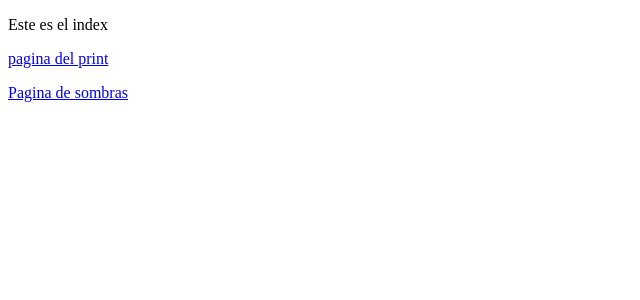
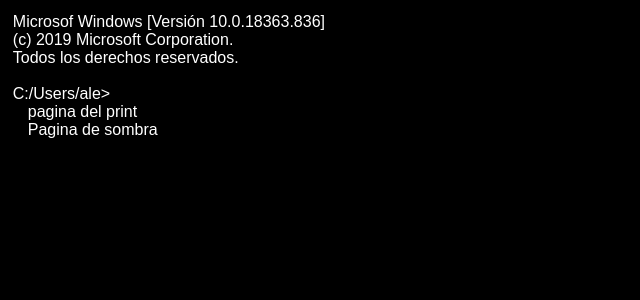
Before and after one commit to baydex2/NetArt, a Django app: page / in a window 1280 px wide. Shown: the top 300 px of the page, without its empty margins (0-640 px from the left). Run offline with Django 3.2, Linux system fonts and the light colour scheme.

Commit message:
Index terminado

```diff
--- a/static/css/sombras.css
+++ b/static/css/sombras.css
@@ -1,4 +1,4 @@
-{% load static %}
+
 *{
     padding: 0;
     margin: 0;
--- a/static/css/style.css
+++ b/static/css/style.css
@@ -0,0 +1,41 @@
+* {
+	margin: 0px;
+	padding: 0px;
+	box-sizing: border-box;
+}
+
+body, html {
+	font-family: 'Actor', sans-serif;
+	width: 100%;
+    height: 100%;
+    color: white;
+	overflow: hidden;
+}
+
+.consola{
+    position: relative;
+    width: 100%;
+    height: 100%;
+    background-color: black;
+    padding-left: 1%;
+    padding-top: 1%;
+}
+.contenido{
+    text-indent: 15px;
+}
+.print{
+    position: relative;
+    width: auto;
+    height: auto;
+    /* border-style: groove;
+    border-radius: 2px;
+    border-color: white; */
+}
+.sombras{
+    position: relative;
+    width: auto;
+    height: auto;
+    /* border-style: groove;
+    border-radius: 2px;
+    border-color: white; */
+}
--- a/static/js/script.js
+++ b/static/js/script.js
@@ -0,0 +1,70 @@
+
+
+const print = document.querySelector(".print");
+const sombras = document.querySelector(".sombras");
+print.addEventListener('click',Rprint);
+sombras.addEventListener('click',Rsombras);
+
+function Rprint(){
+    window.location = "./print";
+}
+function Rsombras(){
+    window.location = "./sombras";
+}
+function elemento(nombre){
+    return document.querySelector(nombre)
+}
+window.onload = function(){
+    var texto1 = 'Microsof Windows [Versión 10.0.18363.836]'+
+    '(c) 2019 Microsoft Corporation. Todos los derechos reservados.'+
+    ' '+
+    'C:/Users/ale>';
+    texto2 = "pagina del print";
+    texto3 = "Pagina de sombras";
+    flag = 0;
+    for(var i=0;i< texto1.length;i++){
+
+        window.setTimeout(
+            function(numero){
+                    if (numero == 41 || numero == 73 || numero == 103 || numero == 104){
+                        elemento(".consola").children[0].innerHTML += "<br>";
+                    }
+                    elemento(".consola").children[0].innerHTML+=texto1[numero];
+            }   ,flag,i);
+        flag+=25 ;
+    }
+    window.setTimeout(
+        function(){
+            flag = 0
+            for(i = 0; i<texto2.length; i++){
+                window.setTimeout(
+                    function(numero){
+                        elemento(".consola").children[1].innerHTML+=texto2[numero];
+                    },
+                    flag,
+                    i
+                );
+                flag+=25
+            }
+            window.setTimeout(
+                function(){
+                    flag = 0
+                    for(i = 0; i<texto2.length; i++){
+                        window.setTimeout(
+                            function(numero){
+                                elemento(".consola").children[2].innerHTML+=texto3[numero];
+                            },
+                            flag,
+                            i
+                        );
+                        flag+=25
+                    }
+                }
+                ,flag);
+        }
+        ,flag);
+
+}
+// function(){
+
+// }
--- a/templates/index.html
+++ b/templates/index.html
@@ -10,19 +10,18 @@
     <script defer src="{% static 'js/script.js' %}"></script>
 </head>
 <body>
-    <p>
-        Este es el index
-    </p>
-    <p>
-        <a href="./print">
-         pagina del print
-        </a>
-    </p>
-    <p>
-        <a href="./sombras">
-            Pagina de sombras
-        </a>
+    <div class = "consola">
+        <p>
+        </p>
 
-    </p>
+            <p class="print contenido">
+
+            </p>
+            <p class="sombras contenido">
+
+            </p>
+
+    </div>
+
 </body>
 </html>
```
